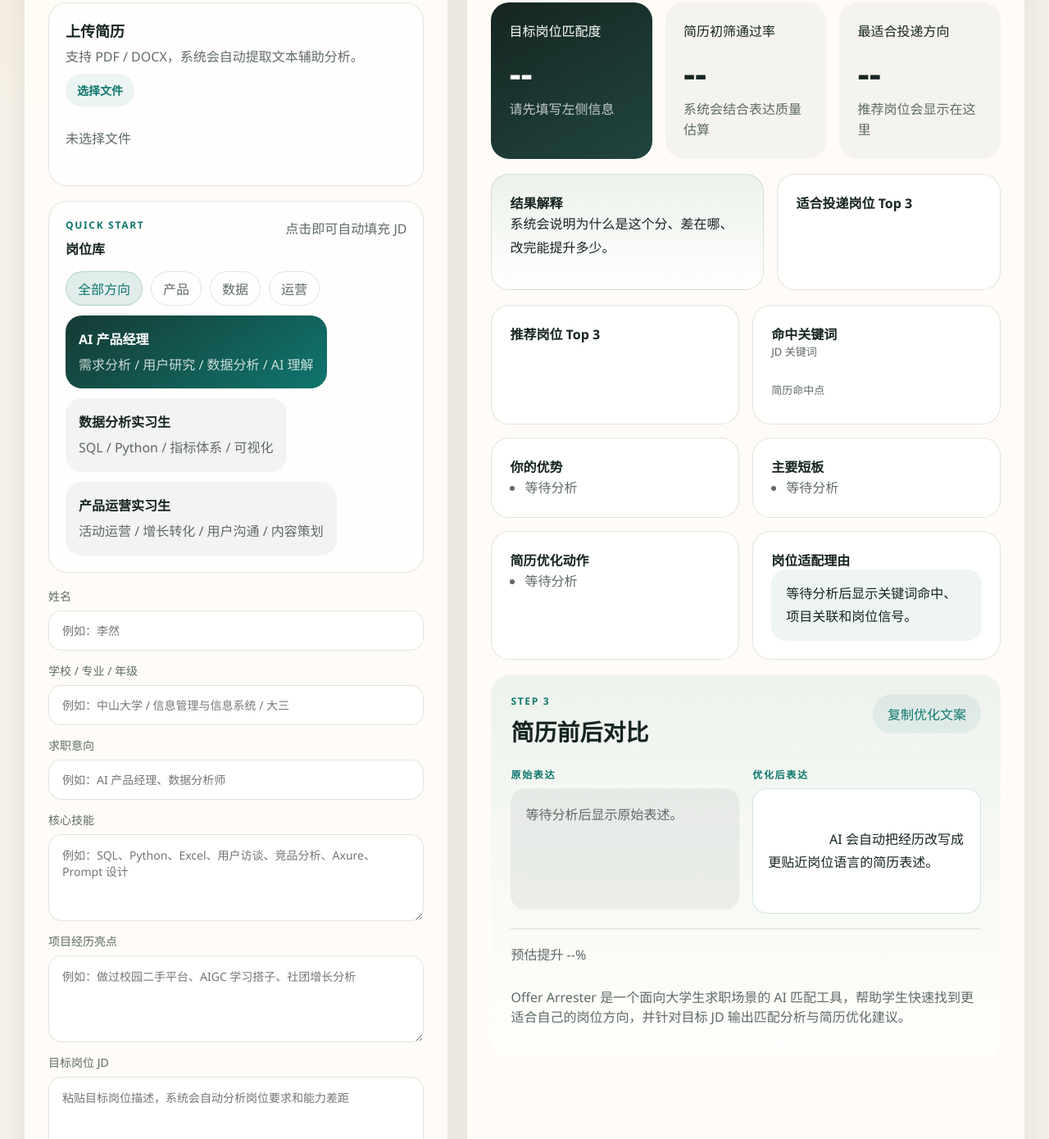
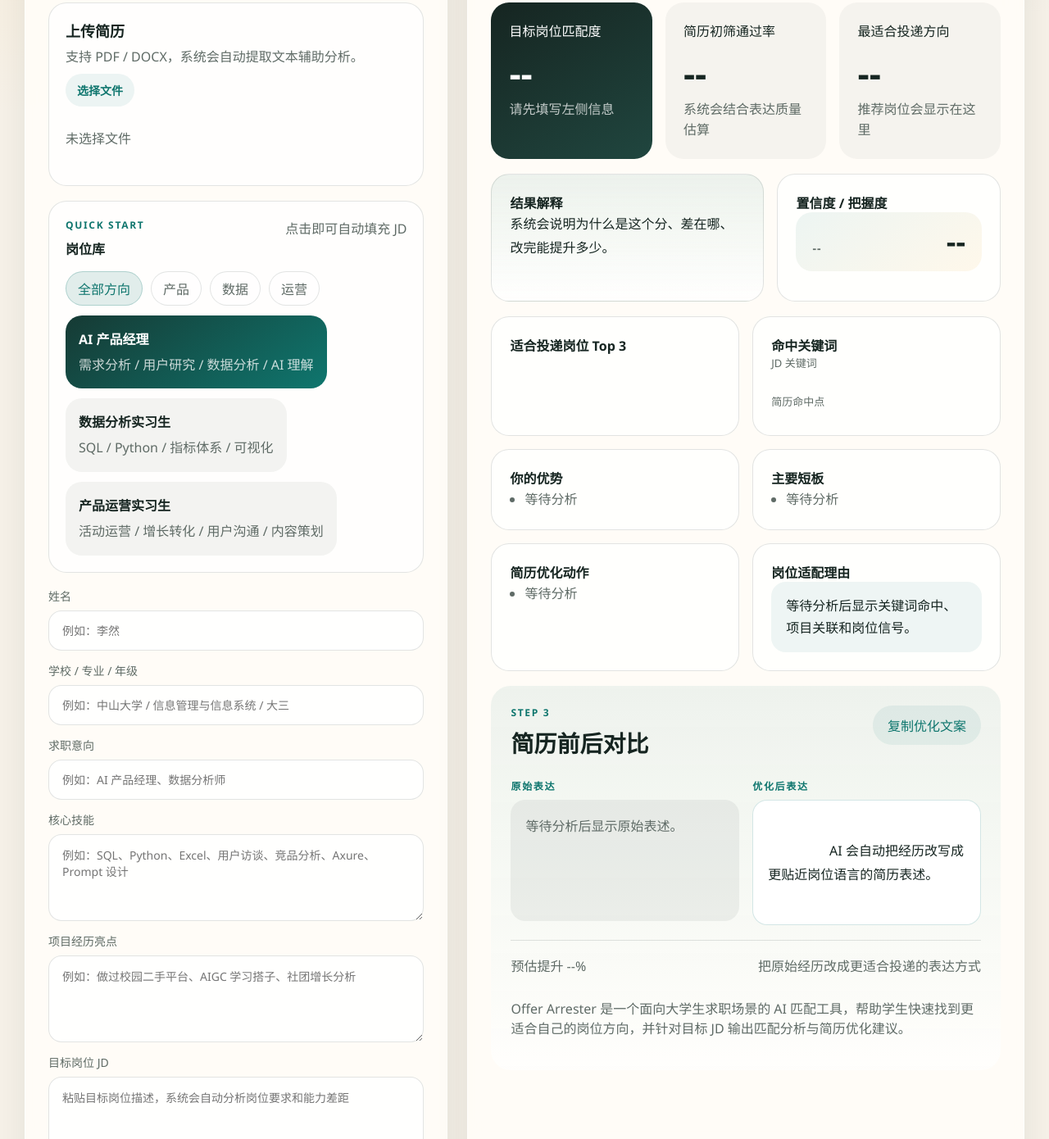
Before and after one commit to hezongyu748-ai/offer-arrester, a website: page app/index.html in a window 1280 px wide. Shown: the part 774-2164 px from the top of the page at 82% size. Drawn offline with Linux system fonts and the light colour scheme.

Commit message:
feat: refine result layout and confidence card

```diff
--- a/app/index.html
+++ b/app/index.html
@@ -173,16 +173,22 @@
               <p id="improvement-potential" class="explain-note"></p>
             </article>
             <article class="insight-card">
-              <h4>适合投递岗位 Top 3</h4>
-              <div id="top-three-jobs" class="job-list"></div>
-              <p id="top-three-summary" class="recommend-summary"></p>
+              <h4>置信度 / 把握度</h4>
+              <div class="confidence-block">
+                <div class="confidence-meter">
+                  <span id="confidence-label">--</span>
+                  <strong id="confidence-score">--</strong>
+                </div>
+                <p id="confidence-summary" class="confidence-summary"></p>
+              </div>
             </article>
           </div>
 
           <div class="insight-grid">
             <article class="insight-card">
-              <h4>推荐岗位 Top 3</h4>
-              <div id="job-list" class="chip-list empty-state"></div>
+              <h4>适合投递岗位 Top 3</h4>
+              <div id="top-three-jobs" class="job-list"></div>
+              <p id="top-three-summary" class="recommend-summary"></p>
             </article>
             <article class="insight-card">
               <h4>命中关键词</h4>
@@ -243,6 +249,7 @@
             </div>
             <div class="compare-foot">
               <span id="compare-uplift">预估提升 --%</span>
+              <span id="compare-note">把原始经历改成更适合投递的表达方式</span>
               <p id="submission-summary"></p>
             </div>
           </div>
--- a/app/styles.css
+++ b/app/styles.css
@@ -544,6 +544,40 @@ input[type="file"] {
   line-height: 1.7;
 }
 
+.confidence-block {
+  display: grid;
+  gap: 14px;
+}
+
+.confidence-meter {
+  display: flex;
+  align-items: baseline;
+  justify-content: space-between;
+  gap: 16px;
+  padding: 18px 20px;
+  border-radius: 20px;
+  background: linear-gradient(145deg, rgba(15, 118, 110, 0.08), rgba(245, 158, 11, 0.08));
+}
+
+.confidence-meter span {
+  color: var(--muted);
+  font-size: 14px;
+  font-weight: 700;
+  letter-spacing: 0.08em;
+  text-transform: uppercase;
+}
+
+.confidence-meter strong {
+  font-size: 36px;
+  line-height: 1;
+}
+
+.confidence-summary {
+  margin: 0;
+  color: var(--muted);
+  line-height: 1.7;
+}
+
 .compare-foot {
   display: flex;
   flex-wrap: wrap;
@@ -553,6 +587,12 @@ input[type="file"] {
   padding-top: 18px;
   border-top: 1px solid var(--line);
   color: var(--muted);
+}
+
+.compare-foot span {
+  display: inline-flex;
+  align-items: center;
+  gap: 8px;
 }
 
 .empty-state {
```
